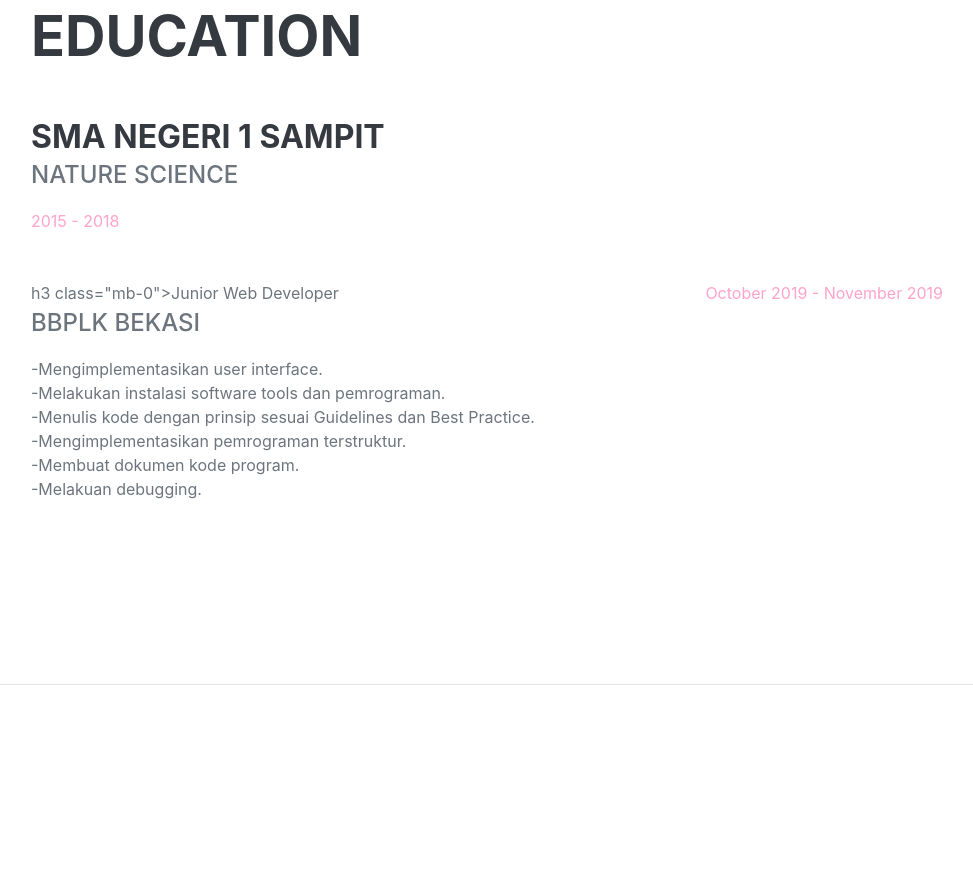
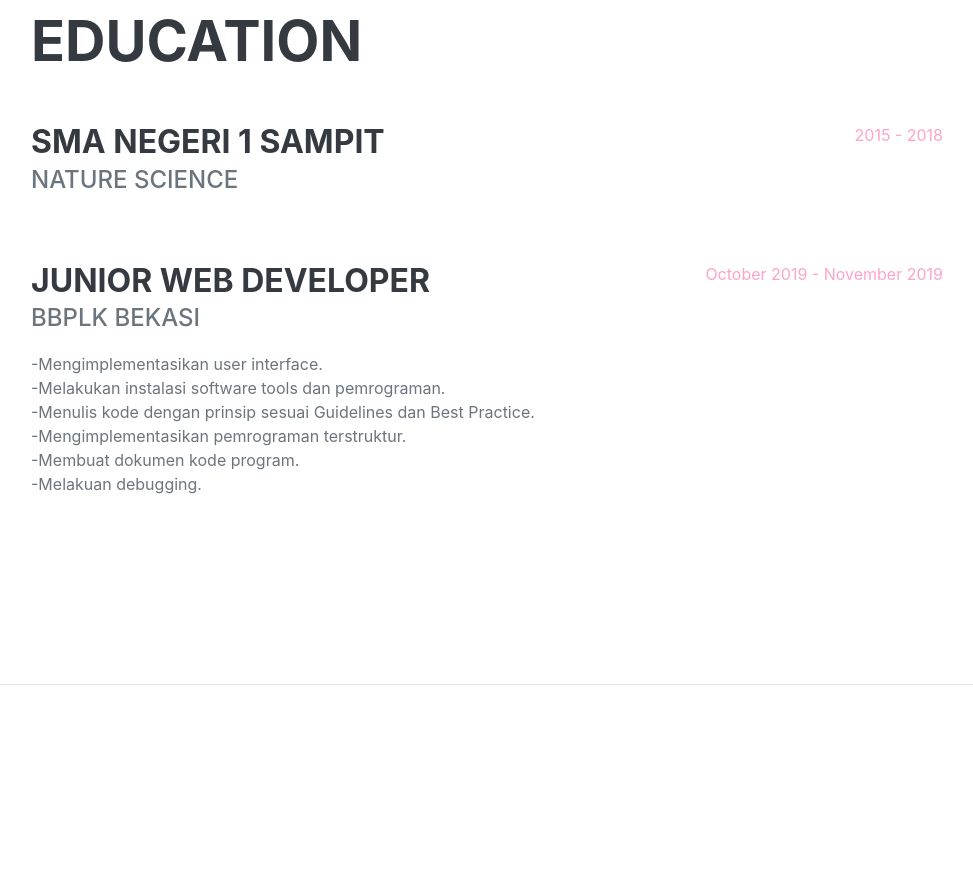
Before and after one commit to nurulhikmah2/curriculumvitae, a plain HTML site: page index.html in a window 1280 px wide. Shown: the part 1718-2604 px from the top of the page, without its empty margins (289-1262 px from the left). Drawn offline with nearby package versions, Linux system fonts and the light colour scheme; a web font is replaced by a local one.

Commit message:
Update index.html

```diff
--- a/index.html
+++ b/index.html
@@ -78,19 +78,19 @@
             </section>
             <hr class="m-0" />
               <!-- Education-->
-            <section class="resume-section" id="education">
+          	  <section class="resume-section" id="education">
                 <div class="resume-section-content">
                     <h2 class="mb-5">Education</h2>
                     <div class="d-flex flex-column flex-md-row justify-content-between mb-5">
                         <div class="flex-grow-1">
                             <h3 class="mb-0">SMA NEGERI 1 SAMPIT</h3>
                             <div class="subheading mb-3">Nature Science</div>
-			<div class="flex-shrink-0"><span class="text-primary">2015 - 2018</span></div>
-                         </div>
-			</div>
-			 <div class="d-flex flex-column flex-md-row justify-content-between mb-5">
+                        </div>
+                        <div class="flex-shrink-0"><span class="text-primary">2015 - 2018</span></div>
+                    </div>
+                    <div class="d-flex flex-column flex-md-row justify-content-between mb-5">
                         <div class="flex-grow-1">
-                         h3 class="mb-0">Junior Web Developer</h3>
+                            <h3 class="mb-0">Junior Web Developer</h3>
                             <div class="subheading mb-3">BBPLK BEKASI</div>
                             <p>-Mengimplementasikan user interface. <br>
                             -Melakukan instalasi software tools dan pemrograman. <br>
@@ -98,7 +98,6 @@
                             -Mengimplementasikan pemrograman terstruktur. <br>
                             -Membuat dokumen kode program. <br>
                             -Melakuan debugging.</p>
-
                         </div>
                         <div class="flex-shrink-0"><span class="text-primary">October 2019 - November 2019</span></div>
                     </div>
```
